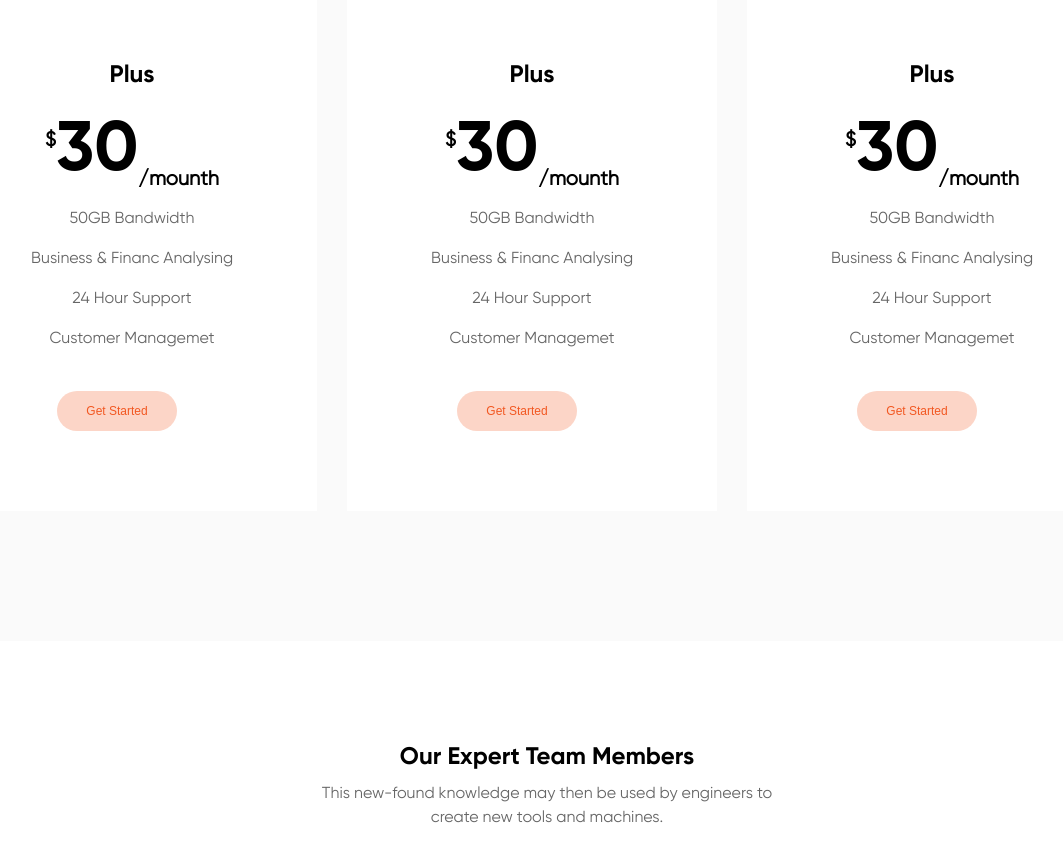
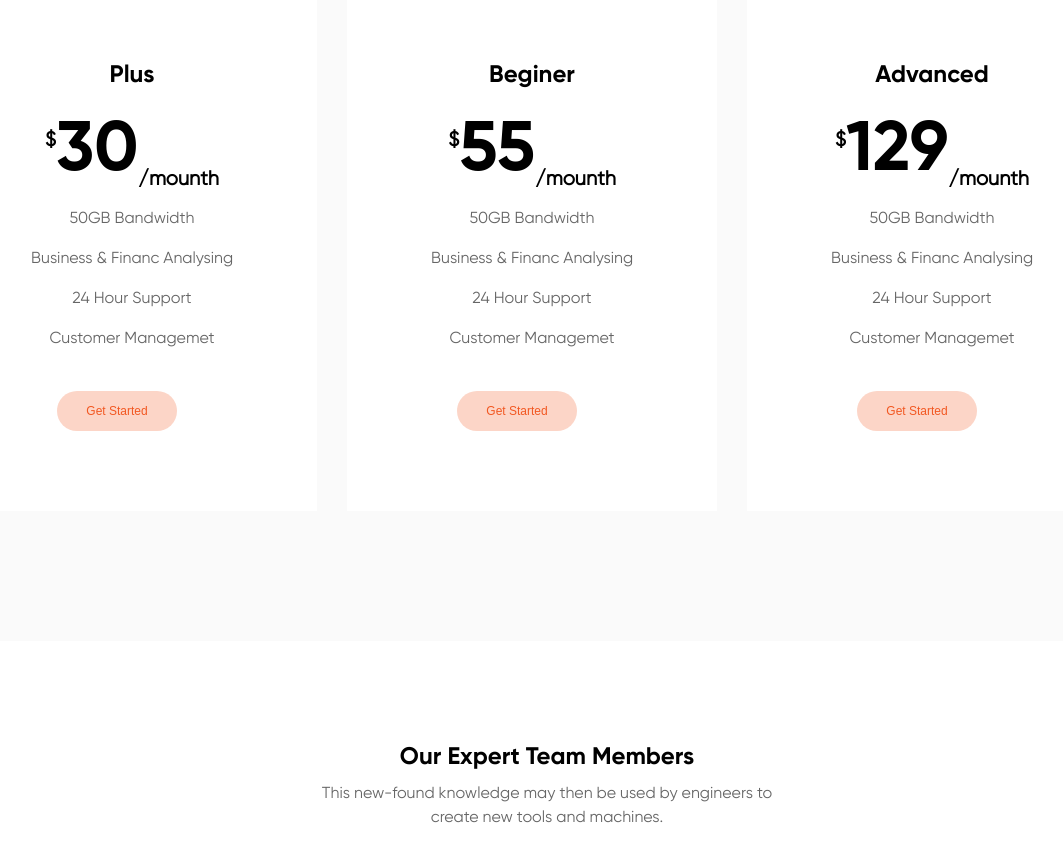
Before and after one commit to AzeezWeb/GrowBe, a plain HTML site: page index.html in a window 1280 px wide. Shown: the part 4927-5784 px from the top of the page, without its empty margins (173-1236 px from the left). Drawn offline with nearby package versions, Linux system fonts and the light colour scheme.

Commit message:
commit aded hover

```diff
--- a/css/style.css
+++ b/css/style.css
@@ -429,6 +429,10 @@ box-shadow: 15px 25px 60px -5px rgba(0, 0, 0, 0.1);
   box-shadow: 15px 25px 70px -5px rgba(0, 0, 0, 0.07);
 }
 
+.plan-box:hover h3 {
+  color: #F25822;
+}
+
 .plan-sup-title {
   margin-bottom: 6px;
 }
--- a/index.html
+++ b/index.html
@@ -320,8 +320,8 @@
               </button>
           </div>
           <div class="col-4 plan-box">
-            <h3 class="plan-sup-title">Plus</h3>
-            <h2 class="plan-title"><sup class="supsub">$</sup>30<sub class="supsub">/mounth</sub></h2>
+            <h3 class="plan-sup-title">Beginer</h3>
+            <h2 class="plan-title"><sup class="supsub">$</sup>55<sub class="supsub">/mounth</sub></h2>
             <p class="plan-dec">50GB Bandwidth <br>
               Business & Financ Analysing <br>
               24 Hour Support <br>
@@ -331,8 +331,8 @@
               </button>
           </div>
           <div class="col-4 plan-box">
-            <h3 class="plan-sup-title">Plus</h3>
-            <h2 class="plan-title"><sup class="supsub">$</sup>30<sub class="supsub">/mounth</sub></h2>
+            <h3 class="plan-sup-title">Advanced</h3>
+            <h2 class="plan-title"><sup class="supsub">$</sup>129<sub class="supsub">/mounth</sub></h2>
             <p class="plan-dec">50GB Bandwidth <br>
               Business & Financ Analysing <br>
               24 Hour Support <br>
```
